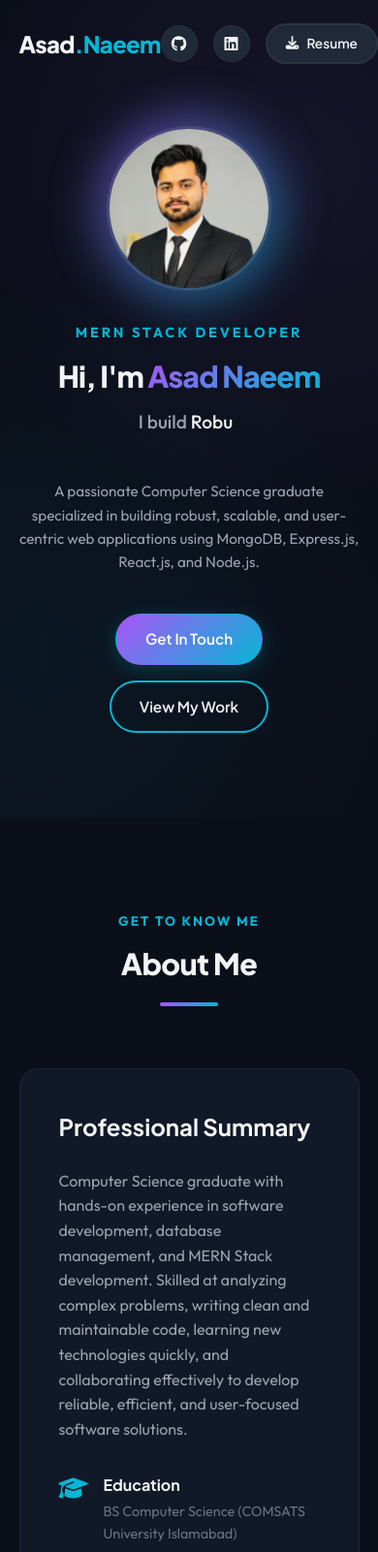
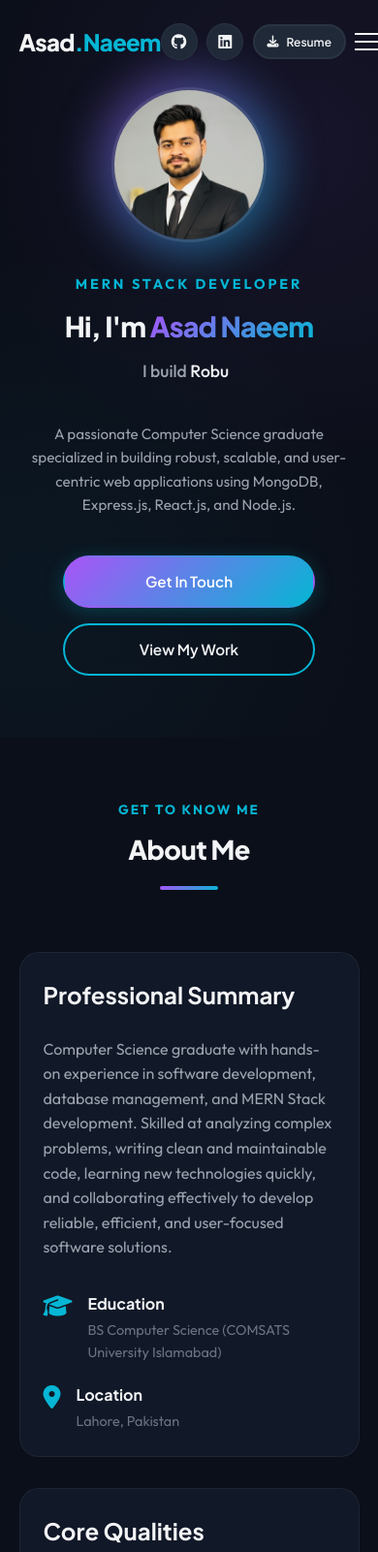
Before and after one commit to dev-asadnaeem/dev-asadnaeem.github.io, a plain HTML site: page index.html in a window 390 px wide. Shown: the top 1601 px of the page at 97% size. Drawn offline with nearby package versions, Linux system fonts and the light colour scheme.

Commit message:
Comprehensive mobile responsive fix: hide scroll indicator, fix nav overflow, projects 1col, skills 1col, image sizing

```diff
--- a/style.css
+++ b/style.css
@@ -309,7 +309,8 @@ img {
 .nav-actions {
     display: flex;
     align-items: center;
-    gap: 1rem;
+    gap: 0.6rem;
+    flex-shrink: 0;
 }
 
 .mobile-nav-toggle {
@@ -573,7 +574,7 @@ img {
    ========================================================================== */
 .skills-grid {
     display: grid;
-    grid-template-columns: repeat(auto-fit, minmax(320px, 1fr));
+    grid-template-columns: repeat(auto-fit, minmax(280px, 1fr));
     gap: 2.5rem;
 }
 
@@ -639,7 +640,7 @@ img {
    ========================================================================== */
 .projects-grid {
     display: grid;
-    grid-template-columns: repeat(auto-fit, minmax(350px, 1fr));
+    grid-template-columns: repeat(auto-fit, minmax(300px, 1fr));
     gap: 2.5rem;
 }
 
@@ -845,9 +846,11 @@ footer p {
 /* ==========================================================================
    Responsive Styles
    ========================================================================== */
+
+/* Tablet */
 @media (max-width: 992px) {
     .section-padding {
-        padding: 6rem 0;
+        padding: 5rem 0;
     }
 
     .hero-container {
@@ -861,74 +864,115 @@ footer p {
         order: 2;
     }
 
+    .hero-image-wrapper {
+        order: 1;
+    }
+
+    .hero-image-container {
+        width: 220px;
+        height: 220px;
+    }
+
     .hero-title {
-        font-size: 2.8rem;
+        font-size: 2.6rem;
     }
 
     .hero-typing {
         font-size: 1.4rem;
     }
 
-    .hero-image-wrapper {
-        order: 1;
-    }
-
-    .hero-image-container {
-        width: 240px;
-        height: 240px;
-    }
-
     .about-grid, .contact-grid {
         grid-template-columns: 1fr;
-        gap: 2.5rem;
+        gap: 2rem;
     }
 }
 
+/* Mobile Large */
 @media (max-width: 768px) {
     .nav-links {
-        display: none; /* Mobile menu handled via JS */
+        display: none;
     }
 
     .mobile-nav-toggle {
         display: flex;
     }
 
+    /* Shrink navbar buttons on mobile */
+    .btn-sm {
+        padding: 0.4rem 0.8rem;
+        font-size: 0.75rem;
+    }
+
+    .btn-icon-only {
+        width: 34px;
+        height: 34px;
+        font-size: 0.9rem;
+    }
+
     .hero-section {
+        min-height: auto;
         padding-top: 90px;
-        padding-bottom: 3rem;
+        padding-bottom: 4rem;
+    }
+
+    .hero-image-container {
+        width: 190px;
+        height: 190px;
     }
 
     .hero-title {
-        font-size: 2.2rem;
+        font-size: 2rem;
     }
 
     .hero-typing {
-        font-size: 1.2rem;
+        font-size: 1.1rem;
+        height: 2.2rem;
     }
 
     .hero-description {
         font-size: 0.95rem;
+        padding: 0 0.5rem;
     }
 
     .hero-cta {
         flex-direction: column;
         align-items: center;
         gap: 1rem;
+        width: 100%;
     }
 
-    .hero-image-container {
-        width: 200px;
-        height: 200px;
+    .hero-cta .btn {
+        width: 80%;
+        max-width: 260px;
+        justify-content: center;
     }
 
-    /* Hide scroll indicator on mobile to prevent overlap */
+    /* Always hide scroll indicator on mobile - prevent button overlap */
     .scroll-indicator {
-        display: none;
+        display: none !important;
+    }
+
+    .section-title {
+        font-size: 2rem;
+    }
+
+    .section-padding {
+        padding: 4rem 0;
     }
 
     .personal-details {
         grid-template-columns: 1fr;
         gap: 1.2rem;
+    }
+
+    /* Projects: 1 column on mobile */
+    .projects-grid {
+        grid-template-columns: 1fr;
+    }
+
+    /* Skills: 1 column on mobile */
+    .skills-grid {
+        grid-template-columns: 1fr;
     }
 
     .form-row {
@@ -943,17 +987,27 @@ footer p {
     }
 }
 
+/* Mobile Small */
 @media (max-width: 480px) {
     .hero-image-container {
-        width: 170px;
-        height: 170px;
+        width: 160px;
+        height: 160px;
     }
 
     .hero-title {
-        font-size: 1.9rem;
+        font-size: 1.8rem;
     }
 
     .section-title {
-        font-size: 1.9rem;
+        font-size: 1.7rem;
+    }
+
+    .card {
+        padding: 1.5rem;
+    }
+
+    .contact-info-panel .info-card {
+        padding: 1.2rem;
+        gap: 1rem;
     }
 }
```
